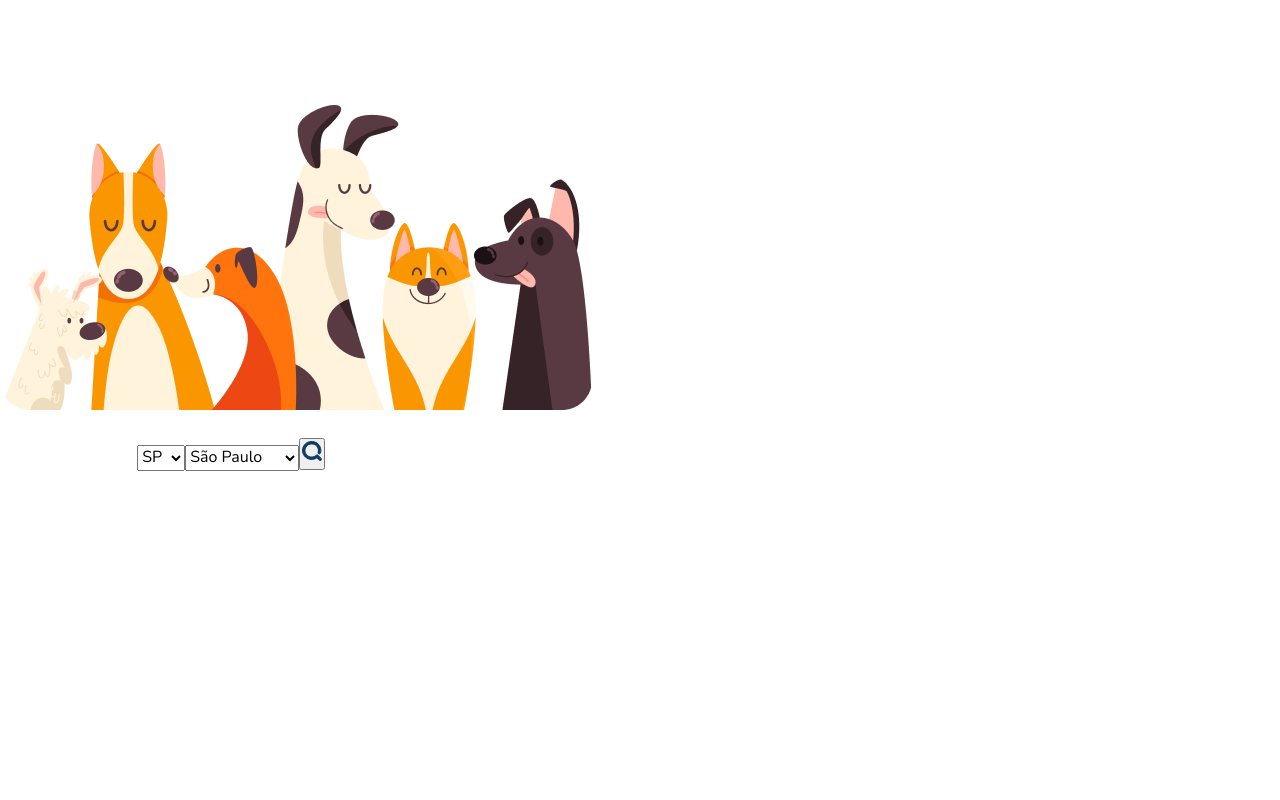
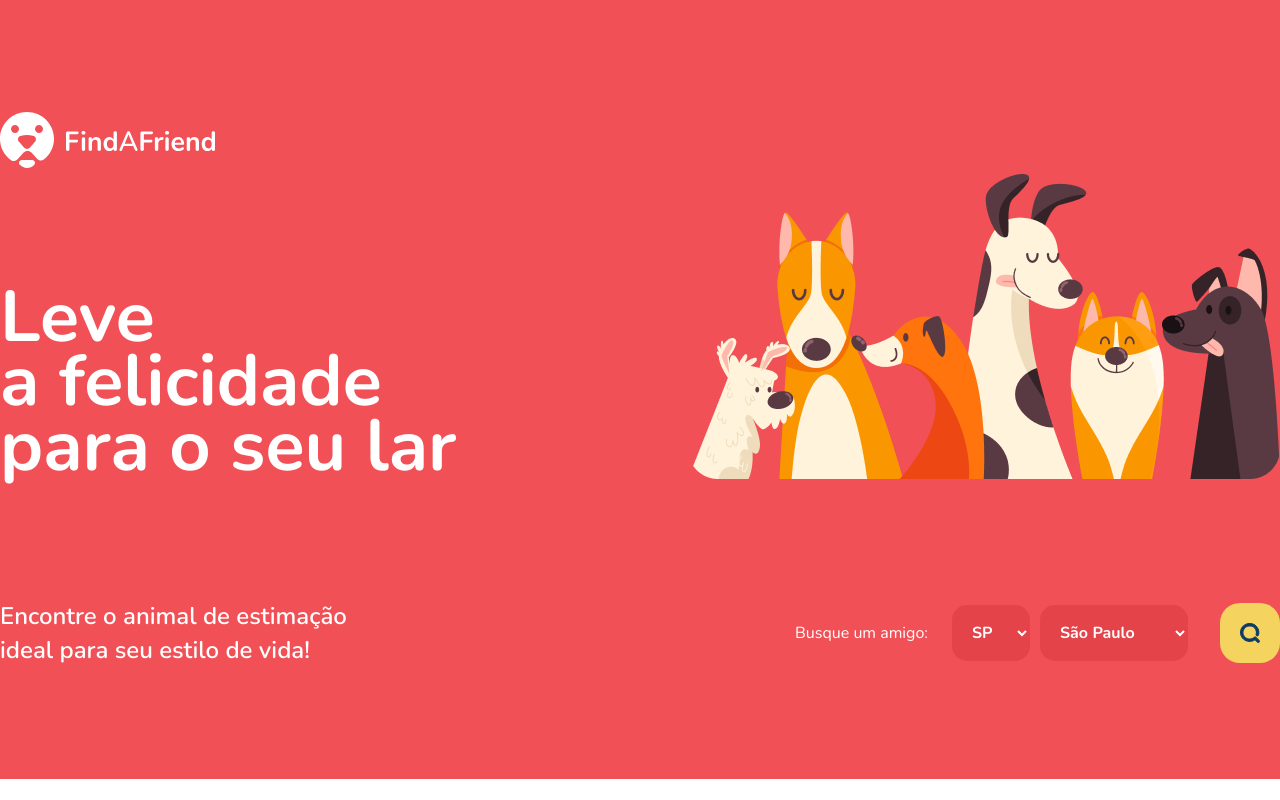
Before and after one commit to Matheus-Pazinati/FindAFriend, a React (Vite) app: page / in a window 1280 px wide. Built offline with nearby package versions, Linux system fonts and the light colour scheme.

Commit message:
Finaliza estilizacao da pagina Home

```diff
--- a/src/components/Select/styles.ts
+++ b/src/components/Select/styles.ts
@@ -35,14 +35,14 @@ export const FilterInput = styled.select`
   border: none;
   outline: none;
   padding: 20px;
+  position: relative;
   appearance: none;
-  position: relative;
 
-  &::before {
+  &::after {
     content: '⌄';
+    position: absolute;
     width: 12px;
     height: 6px;
-    display: absolute;
     color: #ffffff;
   }
 `
--- a/src/pages/Home/index.tsx
+++ b/src/pages/Home/index.tsx
@@ -1,4 +1,4 @@
-import { Container } from './styles'
+import { Container, HomeContent } from './styles'
 
 import logoIcon from '@/assets/icons/logo-home.svg'
 import homeBanner from '@/assets/images/animals-banner.png'
@@ -19,11 +19,15 @@ export function Home() {
 
   return (
     <Container>
+      <HomeContent>
         <header>
           <img src={logoIcon} alt="" />
         </header>
         <main>
-        <h1>Leve a felicidade para o seu lar</h1>
+          <h1>
+            Leve <br /> a felicidade <br />
+            para o seu lar
+          </h1>
           <img
             src={homeBanner}
             alt="6 cachorros felizes de raça e tamanhos diferentes"
@@ -33,6 +37,7 @@ export function Home() {
           <p>Encontre o animal de estimação ideal para seu estilo de vida!</p>
           <form action="">
             <span>Busque um amigo: </span>
+            <div>
               <select name="State" id="State">
                 <option value="SP">SP</option>
                 <option value="RJ">RJ</option>
@@ -42,11 +47,14 @@ export function Home() {
                 <option value="São Paulo">São Paulo</option>
                 <option value="Santa Adélia">Santa Adélia</option>
               </select>
+            </div>
+
             <button type="submit">
               <img src={search} alt="" />
             </button>
           </form>
         </footer>
+      </HomeContent>
     </Container>
   )
 }
--- a/src/pages/Home/styles.ts
+++ b/src/pages/Home/styles.ts
@@ -1,3 +1,88 @@
 import styled from 'styled-components'
 
-export const Container = styled.div``
+export const Container = styled.div`
+  background-color: #f15156;
+  height: 100%;
+`
+
+export const HomeContent = styled.section`
+  max-width: 1316px;
+  box-sizing: content-box;
+  padding: 7rem 0;
+  margin: 0 auto;
+
+  main {
+    display: flex;
+    align-items: flex-end;
+    justify-content: space-between;
+    margin-bottom: 7.5rem;
+
+    h1 {
+      font-size: 4.5rem;
+      font-weight: 800;
+      line-height: 64.8px;
+    }
+  }
+
+  footer {
+    display: flex;
+    justify-content: space-between;
+    align-items: center;
+
+    p {
+      font-size: 1.5rem;
+      max-width: 400px;
+      font-weight: 600;
+      line-height: 34px;
+    }
+
+    span {
+      margin-right: 1.5rem;
+    }
+
+    form {
+      display: flex;
+      align-items: center;
+
+      div {
+        display: flex;
+        align-items: center;
+        gap: 10px;
+      }
+
+      select {
+        border-radius: 15px;
+        border: 1px solid #f15156;
+        padding: 1rem;
+        background: #e44449;
+        border: none;
+        position: relative;
+        color: #ffffff;
+        font-weight: 800;
+        outline: none;
+      }
+
+      button {
+        width: 60px;
+        height: 60px;
+        display: flex;
+        justify-content: center;
+        align-items: center;
+
+        background-color: #f4d35e;
+        border: none;
+        border-radius: 20px;
+        transition: filter 0.2s;
+        margin-left: 2rem;
+
+        img {
+          width: 22px;
+        }
+
+        :hover {
+          filter: brightness(0.9);
+        }
+      }
+    }
+  }
+`
```
Lines whose indentation alone changed are shown as unchanged.
